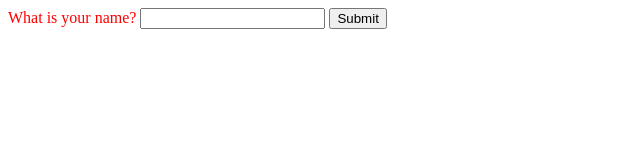
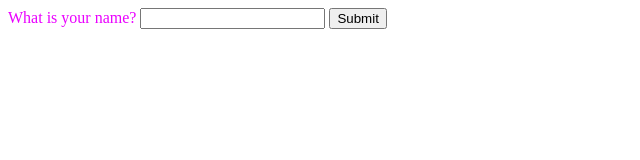
Before and after one commit to alitoumeh/tracon22, a plain HTML site: page index.html in a window 1280 px wide. Shown: the whole page, without its empty margins (0-640 px from the left). Drawn offline with Linux system fonts and the light colour scheme.

Commit message:
Farbe geändert

```diff
--- a/index.css
+++ b/index.css
@@ -1,5 +1,5 @@
 body {
-    color: red;
+    color: rgb(234, 0, 255);
 }
 
 h2 {
```
